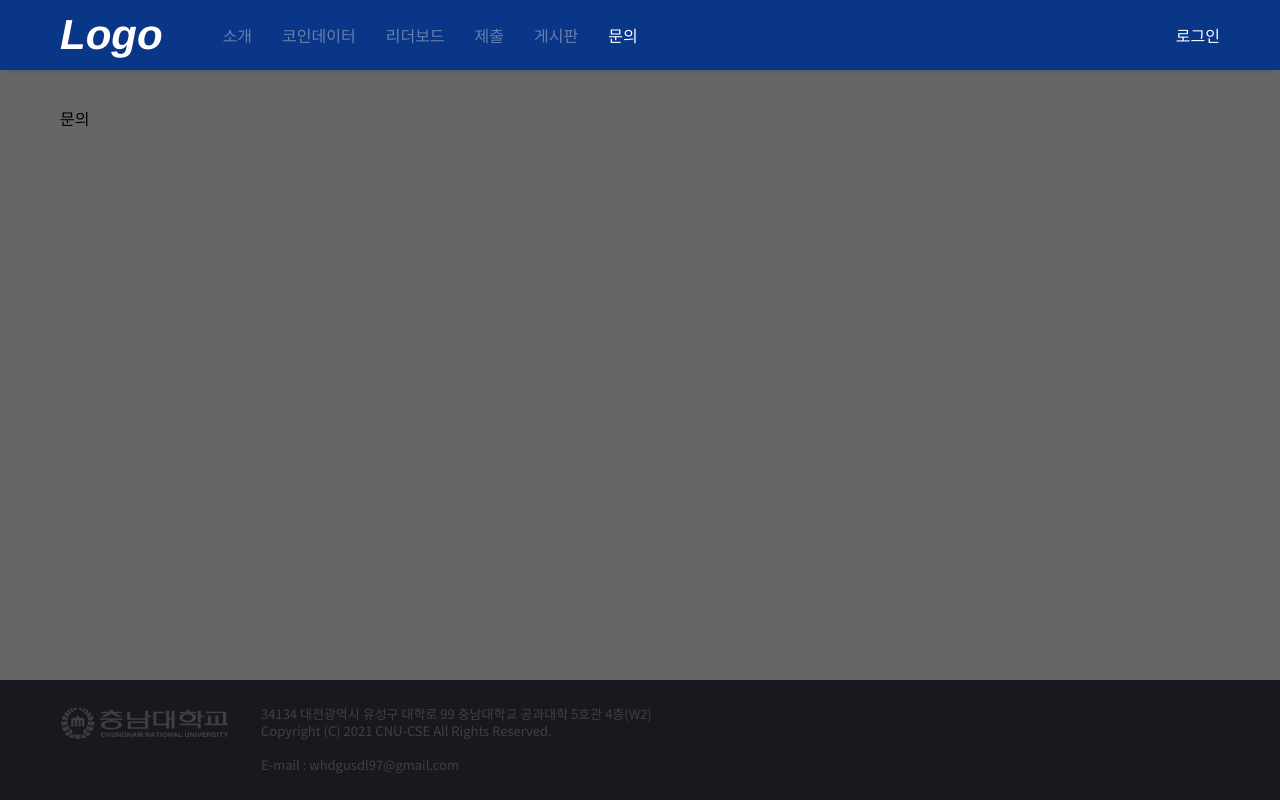
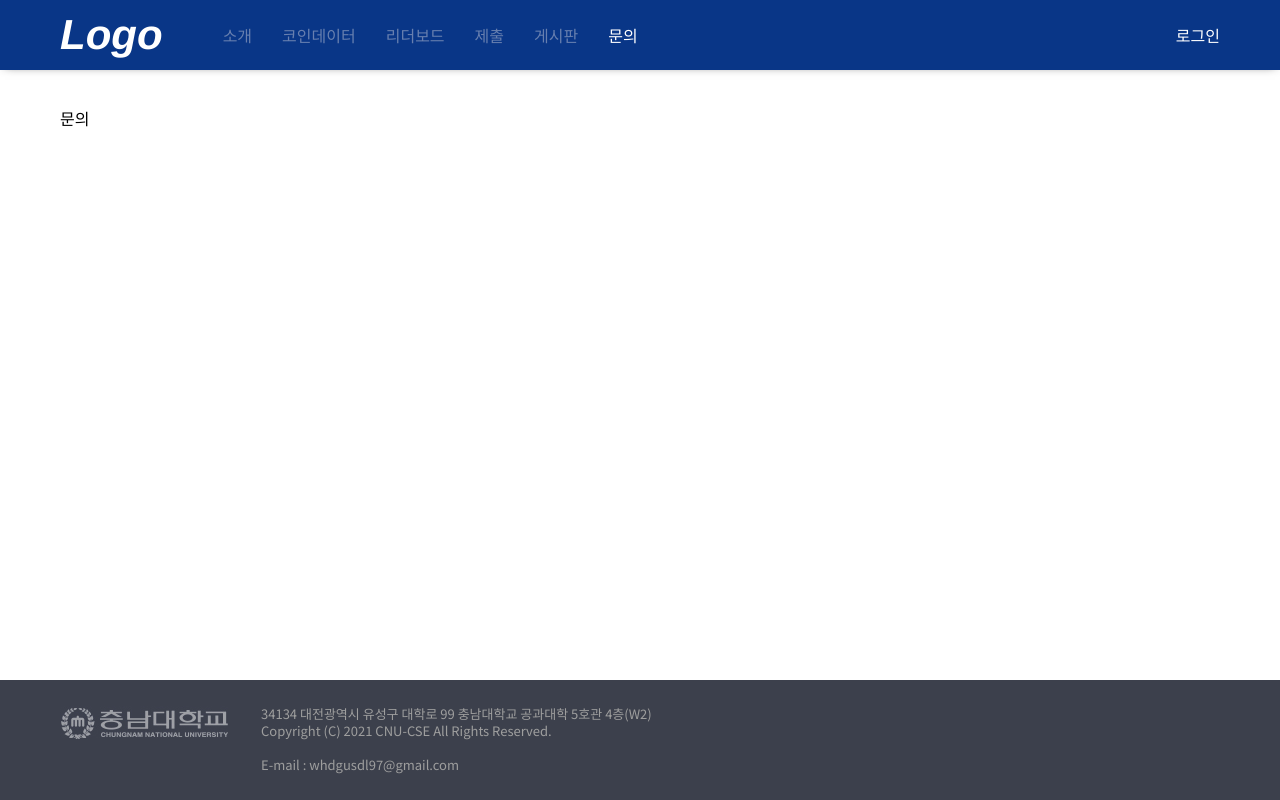
Before and after one commit to whdgusdl48/CoinPrediction-Contest, a React (Create React App) app in the folder front-end/: page /question in a window 1280 px wide. Built offline with nearby package versions, Linux system fonts and the light colour scheme.

Commit message:
BlackScreen 오타 수정

```diff
--- a/front-end/src/Components/Header.js
+++ b/front-end/src/Components/Header.js
@@ -142,7 +142,7 @@ const LoginBox = styled.ul`
 `;
 
 const BlackScreen = styled.div`
-    display: "none";
+    display: none;
     position: fixed;
     top: 0;
     left: 0;
```
